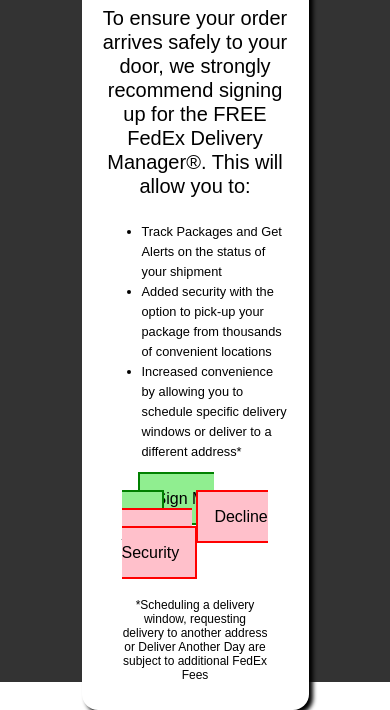
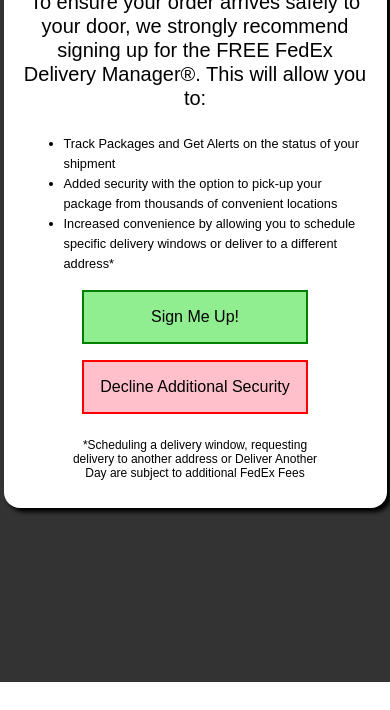
Before and after one commit to lmace-eriks/Checkout-UI, a plain HTML site: page Eriks/index.html in a window 390 px wide. Shown: the part 162-872 px from the top of the page. After the commit the page ends 844 px from the top, so only its background shows below. Drawn offline with Linux system fonts and the light colour scheme.

Commit message:
Adding responsive CSS

```diff
--- a/Eriks/checkout.js
+++ b/Eriks/checkout.js
@@ -45,6 +45,7 @@
 
     // User clicks Decline, Shows confirmation content --
     const userFirstDeclineFedEx = () => {
+        window.scrollTo(0, 0);
         showConfirmModal();
     }
 
--- a/Eriks/styles.css
+++ b/Eriks/styles.css
@@ -13,7 +13,8 @@
 }
 
 .modal-box {
-    width: 50%;
+    width: 80%;
+    max-width: 1000px;
     background-color: white;
     border-radius: 1rem;
     display: flex;
@@ -34,6 +35,7 @@
 
 .modal-title {
     font-size: 2rem;
+    line-height: 2rem;
     text-align: center;
 }
 
@@ -50,9 +52,10 @@
 .sig-button {
     border: 2px solid green;
     padding: 1rem;
-    margin: 1rem;
+    margin: 0.5rem 1rem;
     color: black;
     text-decoration: none;
+    text-align: center;
     font-size: 1rem;
     background: lightgreen;
     cursor: pointer;
@@ -66,9 +69,10 @@
 .decline-sig-button {
     border: 2px solid red;
     padding: 1rem;
-    margin: 1rem;
+    margin: 0.5rem 1rem;
     color: black;
     text-decoration: none;
+    text-align: center;
     font-size: 1rem;
     background: pink;
     cursor: pointer;
@@ -91,4 +95,27 @@
     width: 75%;
 }
 
+@media only screen and (max-width: 999px) {
+    .modal-box {
+        width: 90%;
+        max-width: none;
+        background-color: white;
+        border-radius: 1rem;
+        display: flex;
+        flex-direction: column;
+        justify-content: center;
+        align-items: center;
+        padding: 1rem;
+        margin-top: 2rem;
+        box-shadow: 0.25rem 0.25rem 0.25rem black;
+    }
+
+    .modal-buttons-div {
+        display: flex;
+        flex-direction: column;
+        margin: 0.25rem;
+    }
+
+}
+
 /* End Modal Class Rules */
```
